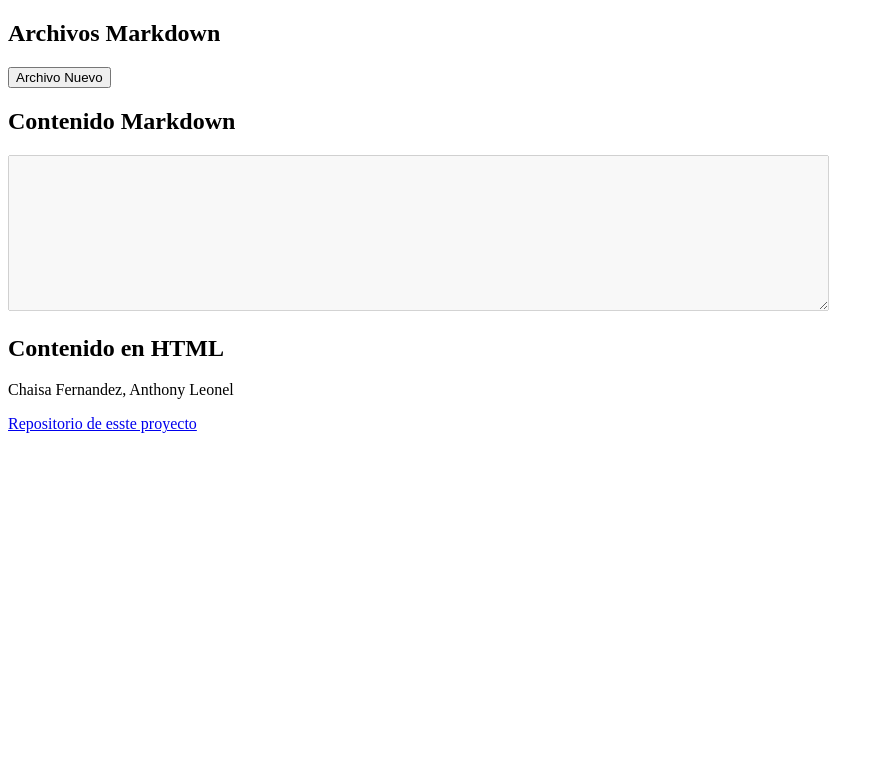
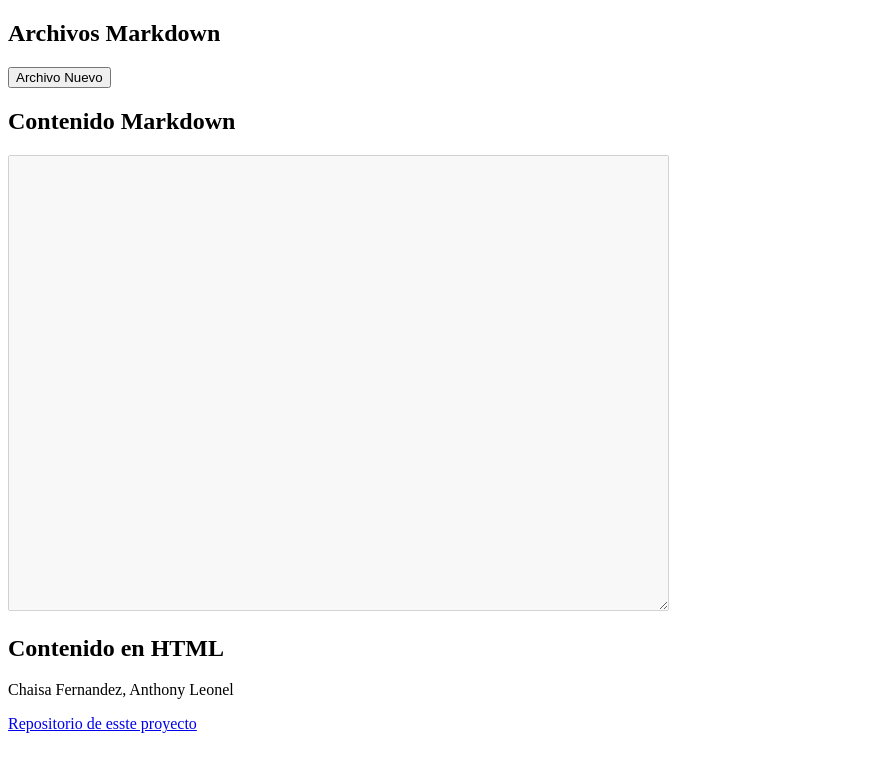
Before and after one commit to ianthony4/PWEB2-LAB03, a website: page index.html in a window 1280 px wide. Shown: the whole page, without its empty margins (0-884 px from the left). Drawn offline with Linux system fonts and the light colour scheme.

Commit message:
Modificando el text area

```diff
--- a/index.html
+++ b/index.html
@@ -16,11 +16,12 @@
         <input type="button" id="nuevoArchivo" value="Archivo Nuevo" onclick="crearNuevoArchivo()">
         <h2>Contenido Markdown</h2>
         <!--TextArea desabilitado debido a que por ahora lo usaremos para ver el contenido del markdown-->
-        <textarea id="verTexto" rows="10" cols="100" disabled></textarea>
+        <textarea id="verTexto" rows="30" cols="80" disabled></textarea>
         <h2>Contenido en HTML</h2>
         <!--Aqui remplazaremos en el futuo, seguramente usando un DIV para intercambiarlo por el innnerHTML-->
         <p>Chaisa Fernandez, Anthony Leonel</p>
         <a href="https://github.com/ianthony4/PWEB2-LAB03">Repositorio de esste proyecto</a>
+
     </body>
 
 </html>
```
